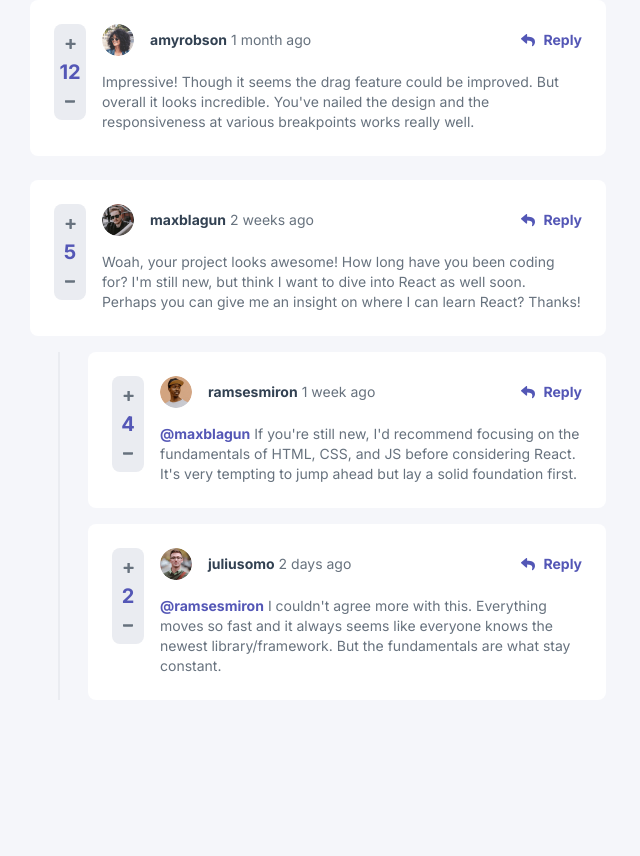
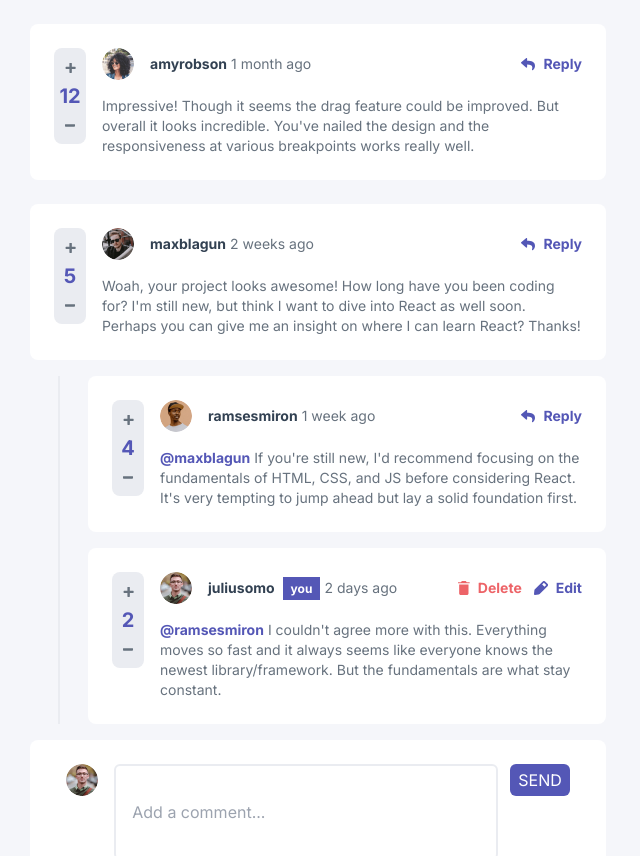
Before and after one commit to Robertron624/interactive-comments, a Next.js app: page / in a window 1280 px wide. Shown: the top 856 px of the page, without its empty margins (322-962 px from the left). Before the commit the page ends 800 px from the top, so only its background shows below. Built offline with nearby package versions, Linux system fonts and the light colour scheme.

Commit message:
adding new comment component

```diff
--- /dev/null
+++ b/src/app/AddComment.tsx
@@ -0,0 +1,40 @@
+"use client";
+import { useState } from "react";
+import Image from "next/image";
+import { Owner } from "./types";
+
+const AddComment = ({username, profileImageUrl}: Owner) => {
+
+    const [comment, setComment] = useState("");
+
+    const handleSubmit = (e: React.FormEvent<HTMLFormElement>) => {
+        e.preventDefault();
+        console.log(comment);
+    }
+
+    const handleChange = (e: React.ChangeEvent<HTMLInputElement>) => {
+        setComment(e.target.value);
+    }
+
+  return (
+    <div className="bg-white rounded-lg w-144 mt-4 mx-auto text-grayish-blue p-6">
+        <div className="h-full flex gap-4 justify-center">
+            <div>
+                <Image
+                    src={profileImageUrl.png}
+                    alt={`${username}'s profile picture`}
+                    width={20}
+                    height={20}
+                    className="w-8 h-8 rounded-full"
+                />
+            </div>
+            <form className="flex gap-3 items-start">
+                <input placeholder="Add a comment..." className="rounded-md pl-4 w-96 h-24 border-2 border-light-gray" onChange={handleChange} type="text" name="comment" id="" />
+                <button className="px-2 py-1 text-white bg-moderated-blue rounded-md" type="submit">SEND</button>
+            </form>
+        </div>
+    </div>
+  )
+}
+
+export default AddComment
--- a/src/app/Comment.tsx
+++ b/src/app/Comment.tsx
@@ -17,7 +17,7 @@ const Comment = ({
 
     const isReply = replyingTo !== undefined;
 
-    const currentUser = "juliusomo";
+    const isCurrentUser = owner.username === "juliusomo";
 
     const handleUpvote = () => {
         setCurrentScore(currentScore + 1);
@@ -34,7 +34,10 @@ const Comment = ({
                 <div className="h-full flex gap-4">
                     {/*score and plus minus buttons*/}
                     <div className="h-24 rounded-lg px-1 py-3 flex items-center gap-2 flex-col bg-light-gray">
-                        <button onClick={handleUpvote} className="w-6 h-6 font-bold flex justify-center items-center">
+                        <button
+                            onClick={handleUpvote}
+                            className="w-6 h-6 font-bold flex justify-center items-center"
+                        >
                             <svg
                                 width="11"
                                 height="11"
@@ -49,7 +52,10 @@ const Comment = ({
                         <span className="text-xl font-bold text-moderated-blue">
                             {currentScore}
                         </span>
-                        <button onClick={handleDownvote} className="w-6 h-6 font-bold flex justify-center items-center">
+                        <button
+                            onClick={handleDownvote}
+                            className="w-6 h-6 font-bold flex justify-center items-center"
+                        >
                             <svg
                                 width="11"
                                 height="3"
@@ -78,6 +84,11 @@ const Comment = ({
                                     <div className="flex items-center gap-1">
                                         <span className="text-sm font-bold text-dark-blue">
                                             {owner.username}
+                                            {isCurrentUser && (
+                                                <span className="text-xs bg-moderated-blue text-white font-bold ml-2 px-2 py-1">
+                                                    you
+                                                </span>
+                                            )}
                                         </span>
                                         <span className="text-sm text-grayish-blue">
                                             {createdAt}
@@ -85,7 +96,19 @@ const Comment = ({
                                     </div>{" "}
                                 </div>
                             </div>
-                            {/* Comment reply button */}
+                            {/* Comment edit/delete if its current user, if not a reply btn */}
+                            {isCurrentUser ? (
+                                <div className="flex gap-3">
+                                    <button className="text-sm text-soft-red font-bold flex items-center gap-2">
+                                    <svg width="12" height="14" xmlns="http://www.w3.org/2000/svg"><path d="M1.167 12.448c0 .854.7 1.552 1.555 1.552h6.222c.856 0 1.556-.698 1.556-1.552V3.5H1.167v8.948Zm10.5-11.281H8.75L7.773 0h-3.88l-.976 1.167H0v1.166h11.667V1.167Z" fill="currentcolor"/></svg>
+                                      Delete
+                                    </button>
+                                    <button className="text-sm text-moderated-blue font-bold flex items-center gap-2">
+                                    <svg width="14" height="14" xmlns="http://www.w3.org/2000/svg"><path d="M13.479 2.872 11.08.474a1.75 1.75 0 0 0-2.327-.06L.879 8.287a1.75 1.75 0 0 0-.5 1.06l-.375 3.648a.875.875 0 0 0 .875.954h.078l3.65-.333c.399-.04.773-.216 1.058-.499l7.875-7.875a1.68 1.68 0 0 0-.061-2.371Zm-2.975 2.923L8.159 3.449 9.865 1.7l2.389 2.39-1.75 1.706Z" fill="currentcolor"/></svg>
+                                      Edit
+                                    </button>
+                                </div>
+                            ) : (
                                 <button className="text-sm text-moderated-blue font-bold flex items-center gap-2">
                                     <svg
                                         width="14"
@@ -99,6 +122,7 @@ const Comment = ({
                                     </svg>
                                     Reply
                                 </button>
+                            )}
                         </div>
                         {/* Comment content */}
                         <div className="text-sm text-dark-grayish-blue">
--- a/src/app/page.tsx
+++ b/src/app/page.tsx
@@ -1,17 +1,29 @@
-import Image from 'next/image';
-import Comment from './Comment';
-import { Comment as CommentType } from './types';
-import { comments } from './mockData';
+import Image from "next/image";
+import Comment from "./Comment";
+import AddComment from "./AddComment";
+import { Comment as CommentType } from "./types";
+import { comments } from "./mockData";
 
+const currentUser = {
+    profileImageUrl: {
+        png: "/avatars/image-juliusomo.png",
+        webp: "/avatars/image-juliusomo.webp",
+    },
+    username: "juliusomo",
+};
 
 export default function Home() {
     return (
-    <main className="flex min-h-screen flex-col items-center justify-between">
+        <main className="my-6 flex min-h-screen flex-col items-center justify-between">
             <div className="comments flex flex-col gap-6 max-w-xl mx-auto">
                 {comments.map((comment: CommentType) => (
                     <Comment key={comment.id} {...comment} />
                 ))}
             </div>
+            <AddComment
+                profileImageUrl={currentUser.profileImageUrl}
+                username={currentUser.username}
+            />
         </main>
-  )
+    );
 }
--- a/src/app/types.d.ts
+++ b/src/app/types.d.ts
@@ -8,7 +8,7 @@ export interface Comment {
     replies: Comment[];
 }
 
-interface Owner {
+export interface Owner {
     username: string;
     profileImageUrl: {
         png: string;
--- a/tailwind.config.js
+++ b/tailwind.config.js
@@ -15,6 +15,12 @@ module.exports = {
         'gradient-conic':
           'conic-gradient(from 180deg at 50% 50%, var(--tw-gradient-stops))',
       },
+      width: {
+        '128': '32rem',
+        '144': '36rem',
+        '160': '40rem',
+        '176': '44rem',
+      },
     },
     colors: {
       'moderated-blue': 'hsl(238, 40%, 52%)',
```
Lines whose indentation alone changed are shown as unchanged.
